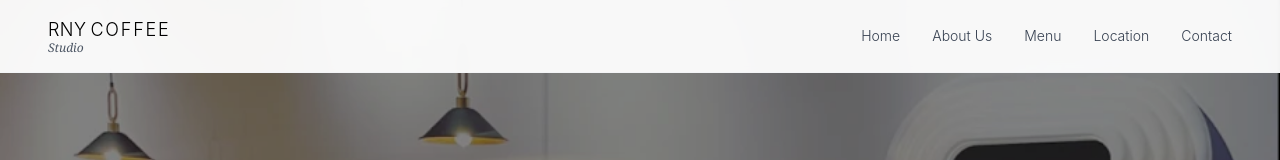
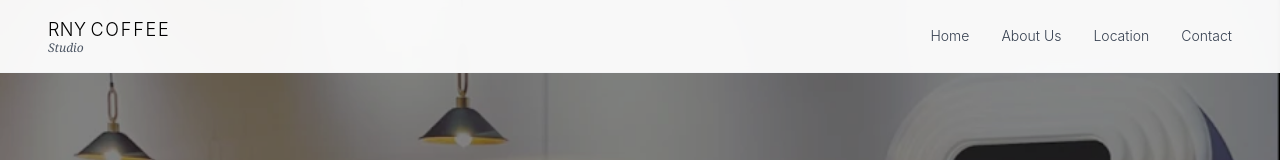
Before and after one commit to ChanYeob1202/RNY-Studio-Coffee, a React (Create React App) app: page / in a window 1280 px wide. Shown: the top 160 px of the page. Built offline with nearby package versions, Linux system fonts and the light colour scheme.

Commit message:
menu removed from navbar

```diff
--- a/src/App.js
+++ b/src/App.js
@@ -30,7 +30,6 @@ function App() {
   const navItems = [
     { id: "home", sectionName: "Home"},
     { id: "about", sectionName: "About Us"},
-    { id: "menu", sectionName: "Menu"},
     { id: "location", sectionName: "Location"},
     { id: "contact", sectionName: "Contact"},
   ]
```
